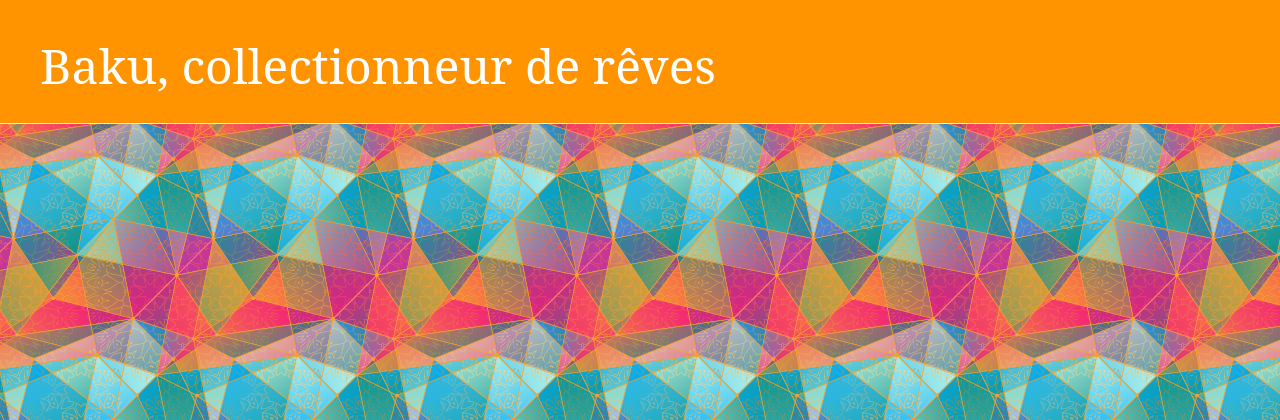
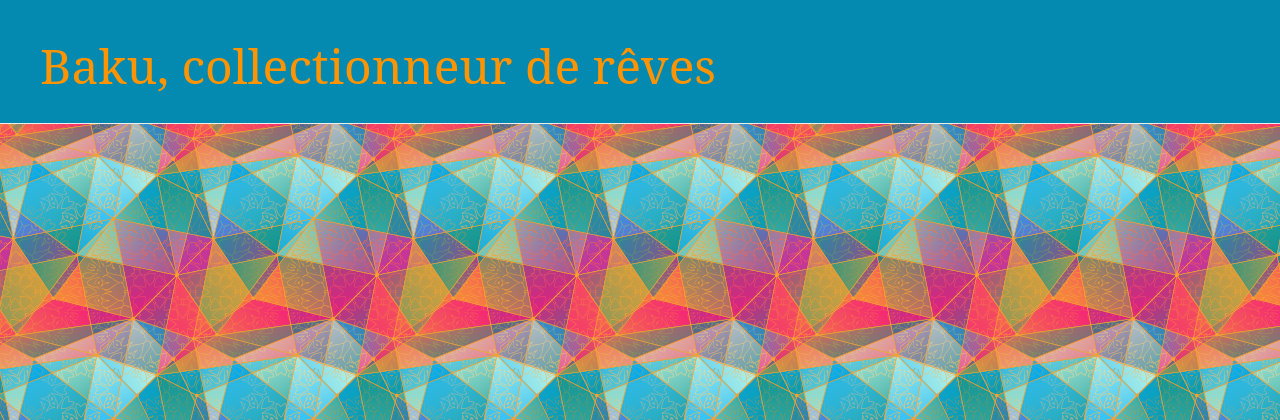
Before and after one commit to caiu-quinn/baku, a Django app: page / in a window 1280 px wide. Shown: the top 420 px of the page. Run offline with Django 3.2, Linux system fonts and the light colour scheme; data that the repository does not hold is empty; some libraries are stand-ins or nearby versions.

Commit message:
head color

```diff
--- a/blog/static/css/blog.css
+++ b/blog/static/css/blog.css
@@ -12,13 +12,13 @@ h1 a {
 }
 
 .page-header {
-    background-color: #ff9400;
+    background-color: #0489B1;
     margin-top: 0;
     padding: 20px 20px 20px 40px;
 }
 
 .page-header h1, .page-header h1 a, .page-header h1 a:visited, .page-header h1 a:active {
-    color: #ffffff;
+    color: #ff9400;
     font-size: 36pt;
     text-decoration: none;
 }
```
